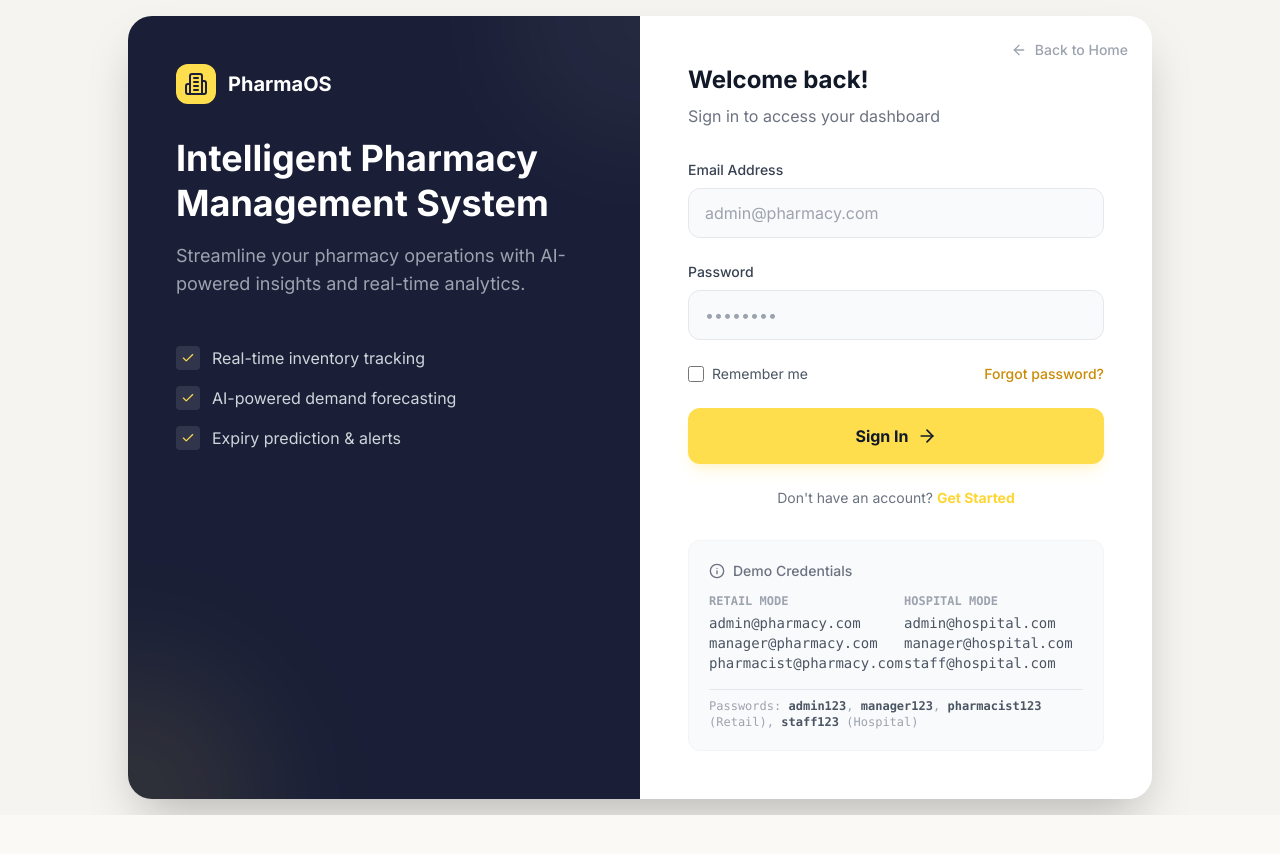
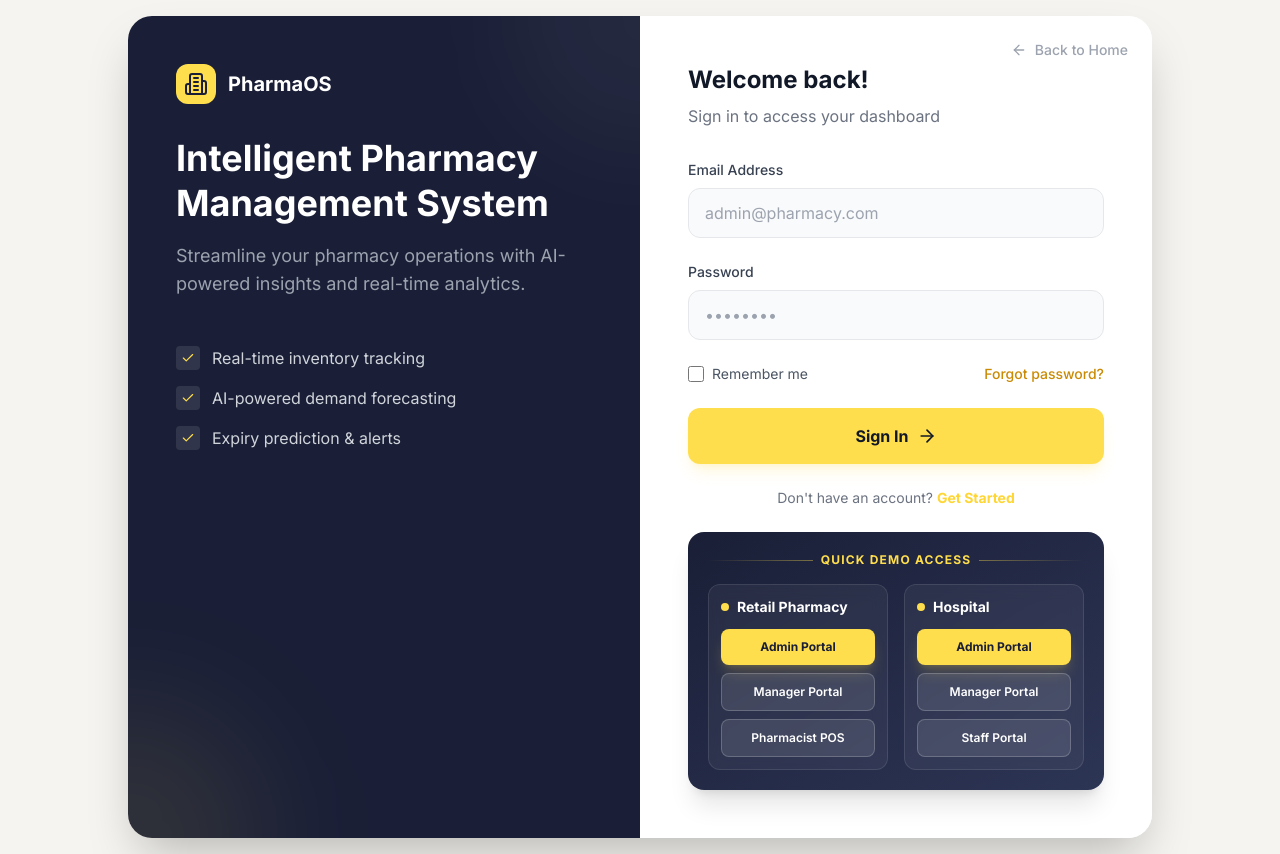
Before and after one commit to kabilesh-c/PharmaOS, a Next.js app in the folder apps/web/: page /login in a window 1280 px wide. Before the commit the page ends 815 px from the top, so only its background shows below. Built offline with nearby package versions, Linux system fonts and the light colour scheme; no server answers.

Commit message:
Add one-click demo login with role-based portal access

```diff
--- a/apps/web/src/app/(auth)/login/page.tsx
+++ b/apps/web/src/app/(auth)/login/page.tsx
@@ -4,6 +4,7 @@ import { useState, useEffect } from "react";
 import Link from "next/link";
 import { useRouter } from "next/navigation";
 import { useAuthStore } from "@/stores/authStore";
+import { authApi } from "@/lib/api";
 import { Check, Info, ArrowRight, Building2, ArrowLeft } from "lucide-react";
 
 export default function LoginPage() {
@@ -24,41 +25,103 @@ export default function LoginPage() {
     setError("");
     setIsLoading(true);
 
-    try {
-      // Mock Login Logic
-      await new Promise(resolve => setTimeout(resolve, 1000)); // Simulate API
+    // --- DEMO MODE: Accept any password for demo emails ---
+    // This allows login even if the backend is down or database is empty
+    const demoUsers: Record<string, any> = {
+      // Retail Mode
+      "admin@pharmacy.com": { role: "ADMIN", name: "Retail Admin", mode: "RETAIL" },
+      "manager@pharmacy.com": { role: "MANAGER", name: "Retail Manager", mode: "RETAIL" },
+      "pharmacist@pharmacy.com": { role: "PHARMACIST", name: "Retail Pharmacist", mode: "RETAIL" },
+      // Hospital Mode
+      "admin@hospital.com": { role: "ADMIN", name: "Hospital Admin", mode: "HOSPITAL" },
+      "manager@hospital.com": { role: "MANAGER", name: "Hospital Manager", mode: "HOSPITAL" },
+      "staff@hospital.com": { role: "PHARMACIST", name: "Hospital Staff", mode: "HOSPITAL" },
+    };
 
-      // Determine user based on email (Mock)
-      let role = "PHARMACIST";
-      let mode: "RETAIL" | "HOSPITAL" = "RETAIL";
+    const normalizedEmail = email.toLowerCase().trim();
+    const demoUser = demoUsers[normalizedEmail];
 
-      if (email.includes("admin")) role = "ADMIN";
-      else if (email.includes("manager")) role = "MANAGER";
-      else if (email.includes("pharmacist") || email.includes("staff")) role = "PHARMACIST";
-
-      if (email.includes("hospital")) mode = "HOSPITAL";
+    // Demo mode: If email matches a demo user, accept ANY password
+    if (demoUser) {
+      // Simulate API delay
+      await new Promise(resolve => setTimeout(resolve, 300));
 
       const user = {
-        id: "user-123",
-        name: "Demo User",
-        email: email,
-        role: role as any,
+        id: "demo-" + Math.random().toString(36).substr(2, 9),
+        name: demoUser.name,
+        email: normalizedEmail,
+        role: demoUser.role,
+        organizationId: demoUser.mode === "HOSPITAL" ? "demo-hospital-org" : "demo-retail-org"
+      };
+
+      login(user, "demo-token-12345");
+      setMode(demoUser.mode);
+
+      // Wait for state to persist before navigating
+      await new Promise(resolve => setTimeout(resolve, 100));
+
+      // Redirect logic based on mode and role
+      let targetPath = "/dashboard";
+
+      if (demoUser.mode === "HOSPITAL") {
+        switch (demoUser.role) {
+          case "ADMIN": targetPath = "/hospital/admin"; break;
+          case "MANAGER": targetPath = "/manager"; break;
+          default: targetPath = "/hospital/staff"; break;
+        }
+      } else {
+        // Retail mode
+        switch (demoUser.role) {
+          case "ADMIN": targetPath = "/admin"; break;
+          case "MANAGER": targetPath = "/manager"; break;
+          case "PHARMACIST": targetPath = "/pos"; break;
+          default: targetPath = "/dashboard"; break;
+        }
+      }
+
+      setIsLoading(false);
+      router.push(targetPath);
+      return;
+    }
+    // ---------------------------------
+
+    try {
+      // Real API Login
+      const response = await authApi.login(email, password);
+      const { user: apiUser, token } = response;
+
+      // Determine mode based on organization type (if available) or email fallback
+      let mode: "RETAIL" | "HOSPITAL" = "RETAIL";
+      if (apiUser.organization?.type === "HOSPITAL" || email.includes("hospital")) {
+        mode = "HOSPITAL";
+      }
+
+      const user = {
+        id: apiUser.id,
+        name: `${apiUser.firstName} ${apiUser.lastName}`,
+        email: apiUser.email,
+        role: apiUser.role,
+        organizationId: apiUser.organizationId
       };
 
       // Use auth store to persist login
-      login(user, "mock-token");
+      login(user, token);
       setMode(mode);
 
       // Redirect based on role and mode
+      const role = apiUser.role;
       if (mode === "HOSPITAL") {
         switch (role) {
           case "ADMIN":
+          case "SUPER_ADMIN":
             router.push("/admin");
             break;
+          case "INVENTORY_MANAGER":
           case "MANAGER":
             router.push("/manager");
             break;
           case "PHARMACIST":
+          case "SALES_CLERK":
             router.push("/hospital/staff");
             break;
           default:
@@ -67,12 +130,15 @@ export default function LoginPage() {
       } else {
         switch (role) {
           case "ADMIN":
+          case "SUPER_ADMIN":
             router.push("/admin");
             break;
+          case "INVENTORY_MANAGER":
           case "MANAGER":
             router.push("/manager");
             break;
           case "PHARMACIST":
+          case "SALES_CLERK":
             router.push("/pharmacist/dashboard");
             break;
           default:
@@ -80,10 +146,59 @@ export default function LoginPage() {
         }
       }
     } catch (err: any) {
-      setError(err.message);
+      // Silently handle error in demo mode
+      setError("Login failed. Please use one of the demo credentials below.");
     } finally {
       setIsLoading(false);
     }
+  };
+
+  // Quick login handler for one-click demo access
+  const handleQuickLogin = async (email: string, role: string, mode: "RETAIL" | "HOSPITAL") => {
+    setIsLoading(true);
+
+    const names: Record<string, string> = {
+      "admin@pharmacy.com": "Retail Admin",
+      "manager@pharmacy.com": "Retail Manager",
+      "pharmacist@pharmacy.com": "Retail Pharmacist",
+      "admin@hospital.com": "Hospital Admin",
+      "manager@hospital.com": "Hospital Manager",
+      "staff@hospital.com": "Hospital Staff"
+    };
+
+    const user = {
+      id: "demo-" + Math.random().toString(36).substr(2, 9),
+      name: names[email] || "Demo User",
+      email: email,
+      role: role,
+      organizationId: mode === "HOSPITAL" ? "demo-hospital-org" : "demo-retail-org"
+    };
+
+    login(user, "demo-token-12345");
+    setMode(mode);
+
+    // Small delay for state to persist
+    await new Promise(resolve => setTimeout(resolve, 150));
+
+    // Redirect based on mode and role
+    let targetPath = "/dashboard";
+
+    if (mode === "HOSPITAL") {
+      switch (role) {
+        case "ADMIN": targetPath = "/hospital/admin"; break;
+        case "MANAGER": targetPath = "/manager"; break;
+        default: targetPath = "/hospital/staff"; break;
+      }
+    } else {
+      switch (role) {
+        case "ADMIN": targetPath = "/admin"; break;
+        case "MANAGER": targetPath = "/manager"; break;
+        case "PHARMACIST": targetPath = "/pos"; break;
+        default: targetPath = "/dashboard"; break;
+      }
+    }
+
+    router.push(targetPath);
   };
 
   return (
@@ -212,27 +327,75 @@ export default function LoginPage() {
             </div>
           </form>
 
-          {/* Demo Credentials */}
-          <div className="mt-8 p-5 bg-neutral-50 rounded-xl border border-neutral-100">
-            <div className="flex items-center gap-2 text-neutral-500 mb-3">
-              <Info size={16} />
-              <span className="text-sm font-medium">Demo Credentials</span>
+          {/* One-Click Demo Login */}
+          <div className="mt-6 p-5 bg-gradient-to-br from-[#1A1F37] to-[#2D3555] rounded-2xl shadow-xl">
+            <div className="flex items-center justify-center gap-2 mb-4">
+              <div className="h-px flex-1 bg-gradient-to-r from-transparent to-primary-yellow/40"></div>
+              <span className="text-xs font-bold text-primary-yellow uppercase tracking-widest">Quick Demo Access</span>
+              <div className="h-px flex-1 bg-gradient-to-l from-transparent to-primary-yellow/40"></div>
             </div>
-            <div className="grid grid-cols-2 gap-4 text-sm text-neutral-600 font-mono">
-              <div>
-                <p className="font-bold text-neutral-400 mb-1 text-xs uppercase">Retail Mode</p>
-                <p>admin@pharmacy.com</p>
-                <p>manager@pharmacy.com</p>
-                <p>pharmacist@pharmacy.com</p>
+
+            <div className="grid grid-cols-2 gap-4">
+              {/* Retail Pharmacy */}
+              <div className="bg-white/5 backdrop-blur rounded-xl p-3 border border-white/10">
+                <h4 className="text-sm font-bold text-white mb-3 flex items-center gap-2">
+                  <span className="w-2 h-2 bg-primary-yellow rounded-full"></span>
+                  Retail Pharmacy
+                </h4>
+                <div className="space-y-2">
+                  <button
+                    type="button"
+                    onClick={() => handleQuickLogin("admin@pharmacy.com", "ADMIN", "RETAIL")}
+                    className="w-full py-2.5 px-4 bg-primary-yellow text-[#1A1F37] rounded-lg text-xs font-bold hover:bg-primary-yellow-dark hover:scale-[1.02] transition-all shadow-lg shadow-primary-yellow/20"
+                  >
+                    Admin Portal
+                  </button>
+                  <button
+                    type="button"
+                    onClick={() => handleQuickLogin("manager@pharmacy.com", "MANAGER", "RETAIL")}
+                    className="w-full py-2.5 px-4 bg-white/10 text-white border border-white/20 rounded-lg text-xs font-semibold hover:bg-primary-yellow hover:text-[#1A1F37] hover:border-primary-yellow transition-all"
+                  >
+                    Manager Portal
+                  </button>
+                  <button
+                    type="button"
+                    onClick={() => handleQuickLogin("pharmacist@pharmacy.com", "PHARMACIST", "RETAIL")}
+                    className="w-full py-2.5 px-4 bg-white/10 text-white border border-white/20 rounded-lg text-xs font-semibold hover:bg-primary-yellow hover:text-[#1A1F37] hover:border-primary-yellow transition-all"
+                  >
+                    Pharmacist POS
+                  </button>
+                </div>
               </div>
-              <div>
-                <p className="font-bold text-neutral-400 mb-1 text-xs uppercase">Hospital Mode</p>
-                <p>admin@hospital.com</p>
-                <p>manager@hospital.com</p>
-                <p>staff@hospital.com</p>
-              </div>
-              <div className="col-span-2 pt-2 border-t border-neutral-200 text-xs text-neutral-400">
-                Passwords: <span className="font-bold text-neutral-600">admin123</span>, <span className="font-bold text-neutral-600">manager123</span>, <span className="font-bold text-neutral-600">pharmacist123</span> (Retail), <span className="font-bold text-neutral-600">staff123</span> (Hospital)
+
+              {/* Hospital */}
+              <div className="bg-white/5 backdrop-blur rounded-xl p-3 border border-white/10">
+                <h4 className="text-sm font-bold text-white mb-3 flex items-center gap-2">
+                  <span className="w-2 h-2 bg-primary-yellow rounded-full"></span>
+                  Hospital
+                </h4>
+                <div className="space-y-2">
+                  <button
+                    type="button"
+                    onClick={() => handleQuickLogin("admin@hospital.com", "ADMIN", "HOSPITAL")}
+                    className="w-full py-2.5 px-4 bg-primary-yellow text-[#1A1F37] rounded-lg text-xs font-bold hover:bg-primary-yellow-dark hover:scale-[1.02] transition-all shadow-lg shadow-primary-yellow/20"
+                  >
+                    Admin Portal
+                  </button>
+                  <button
+                    type="button"
+                    onClick={() => handleQuickLogin("manager@hospital.com", "MANAGER", "HOSPITAL")}
+                    className="w-full py-2.5 px-4 bg-white/10 text-white border border-white/20 rounded-lg text-xs font-semibold hover:bg-primary-yellow hover:text-[#1A1F37] hover:border-primary-yellow transition-all"
+                  >
+                    Manager Portal
+                  </button>
+                  <button
+                    type="button"
+                    onClick={() => handleQuickLogin("staff@hospital.com", "PHARMACIST", "HOSPITAL")}
+                    className="w-full py-2.5 px-4 bg-white/10 text-white border border-white/20 rounded-lg text-xs font-semibold hover:bg-primary-yellow hover:text-[#1A1F37] hover:border-primary-yellow transition-all"
+                  >
+                    Staff Portal
+                  </button>
+                </div>
               </div>
             </div>
           </div>
```
